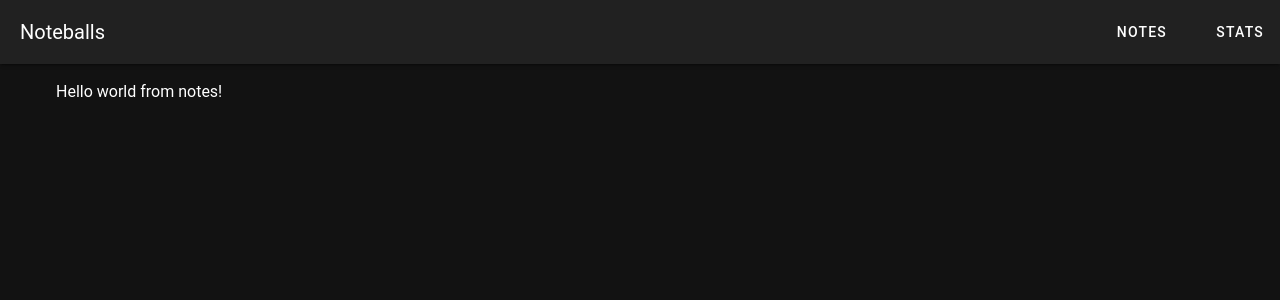
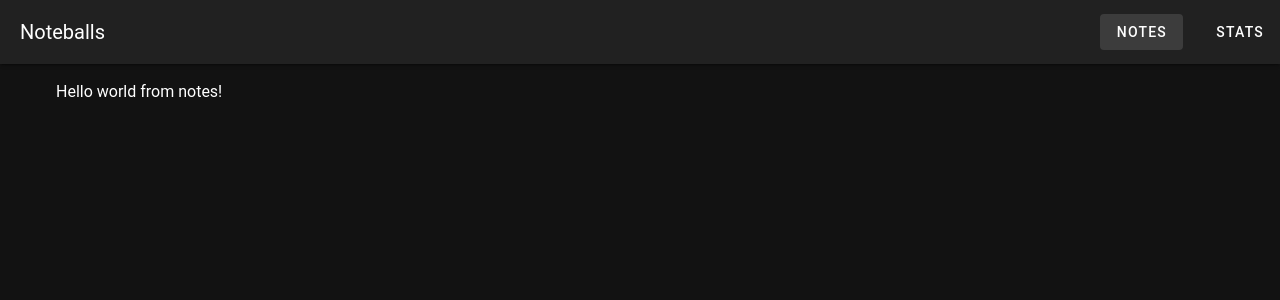
Before and after one commit to brainwave/learn, a Vue app in the folder vue3/noteballs/: page /notes in a window 1280 px wide. Shown: the top 300 px of the page. Built offline with nearby package versions, Linux system fonts and the light colour scheme.

Commit message:
Working drawer and notes

```diff
--- a/vue3/noteballs/src/App.vue
+++ b/vue3/noteballs/src/App.vue
@@ -1,9 +1,9 @@
 <template>
   <v-app>
-    <AppBar/>
+    <AppBar />
     <v-main>
       <v-container>
-        <RouterView/>
+        <RouterView />
       </v-container>
     </v-main>
   </v-app>
@@ -12,5 +12,5 @@
 <script setup lang="ts">
 
 import AppBar from "@/components/AppBar.vue";
-import {RouterView} from "vue-router";
+import { RouterView } from "vue-router";
 </script>
--- a/vue3/noteballs/src/components/AppBar.vue
+++ b/vue3/noteballs/src/components/AppBar.vue
@@ -1,8 +1,9 @@
-<script setup lang="ts">
+<script lang="ts" setup>
 
-import {ref, watch} from "vue";
+import {ref} from "vue";
 import NavBar from "@/components/NavBar.vue";
 import NavDrawer from "@/components/NavDrawer.vue";
+import type {NavItemEntry} from "@/components/NavItem.vue"
 
 const drawer = ref(false)
 
@@ -10,29 +11,33 @@ const toggleDrawer = () => {
   drawer.value = !drawer.value
 }
 
-const navItems = [
+const navItems: NavItemEntry[] = [
   {
     title: 'Notes',
-    path : '/notes'
+    path: '/notes'
   },
   {
     title: 'Stats',
-    path : '/stats'
+    path: '/stats'
   }
 ]
+
+const activeItemNumber = ref(0)
 
 </script>
 
 <template>
 
-      <v-app-bar color="primary" prominent :elevation="2">
-        <v-app-bar-nav-icon variant="text" @click.stop="toggleDrawer" class="nav-drawer"
-                            v-if="$vuetify.display.mdAndDown"></v-app-bar-nav-icon>
-        <v-toolbar-title class="title">Noteballs</v-toolbar-title>
-        <NavDrawer v-if="drawer" :navItems="navItems"/>
-        <v-spacer></v-spacer>
-        <NavBar v-if="$vuetify.display.lgAndUp" :navItems="navItems"/>
-      </v-app-bar>
+  <v-app-bar :elevation="2" color="primary" prominent>
+    <v-app-bar-nav-icon v-if="$vuetify.display.mdAndDown" class="nav-drawer" variant="text"
+                        @click.stop="toggleDrawer"></v-app-bar-nav-icon>
+    <v-toolbar-title class="title">Noteballs</v-toolbar-title>
+    <NavDrawer v-if="drawer" :navItems="navItems" @activeChanged="(index)=>{activeItemNumber=index}"
+               @click="drawer = !drawer"/>
+    <v-spacer></v-spacer>
+    <NavBar v-if="$vuetify.display.lgAndUp" :activeNumber="activeItemNumber" :navItems="navItems"
+            @activeChanged="(index)=>{activeItemNumber=index}"/>
+  </v-app-bar>
 
 </template>
 
--- a/vue3/noteballs/src/components/NavBar.vue
+++ b/vue3/noteballs/src/components/NavBar.vue
@@ -1,14 +1,18 @@
-<script setup lang="ts">
-import NavItem from "@/components/NavItem.vue";
+<script lang="ts" setup>
+import NavItem, {NavItemEntry} from "@/components/NavItem.vue"
 
 defineProps<{
-  navItems: string[],
+  navItems: NavItemEntry[],
+  activeNumber: number
 }>()
+
 </script>
 
 <template>
   <div class="nav-bar">
-    <NavItem v-for="item in navItems" :navItem="item.title" :key="item"/>
+    <NavItem v-for="(item, index) in navItems" :key="item.title"
+             :active="index===activeNumber" :navItem="item" :path="item.path" :title="item.title"
+             @click="$emit('activeChanged',index)"/>
   </div>
 </template>
 
@@ -17,5 +21,4 @@ defineProps<{
   display: flex;
   gap: 1rem;
 }
-
 </style>
--- a/vue3/noteballs/src/components/NavDrawer.vue
+++ b/vue3/noteballs/src/components/NavDrawer.vue
@@ -1,16 +1,16 @@
-<script setup lang="ts">
+<script lang="ts" setup>
+import type {NavItemEntry} from "@/components/NavItem.vue"
+
 defineProps<{
-  navItems: string[],
+  navItems: NavItemEntry[]
 }>()
 </script>
 
 <template>
-  <v-navigation-drawer :location="$vuetify.display.mobile ? 'bottom' : 'undefined'"
-                       temporary>
-    <v-list-item link v-for="item in navItems" :key="item" :title="item.title"></v-list-item>
+  <v-navigation-drawer :location="$vuetify.display.mobile ? 'bottom' : 'undefined'" temporary>
+    <v-list-item v-for="(item,index) in navItems" :key="item" :title="item.title" :to="item.path" link
+                 @click="$emit('activeChanged',index)"></v-list-item>
   </v-navigation-drawer>
 </template>
 
-<style scoped>
-
-</style>
+<style scoped></style>
--- a/vue3/noteballs/src/components/NavItem.vue
+++ b/vue3/noteballs/src/components/NavItem.vue
@@ -1,15 +1,18 @@
-<script setup lang="ts">
-defineProps<{
-  navItem: string
-}>()
+<script lang="ts" setup>
+
+export interface NavItemEntry {
+  title: string,
+  path: string
+}
+
+const props = defineProps<NavItemEntry>()
+
 </script>
 
 <template>
-  <v-btn>
-    {{navItem}}
+  <v-btn @click="$router.push(props.path)">
+    {{ props.title }}
   </v-btn>
 </template>
 
-<style scoped>
-
-</style>
+<style scoped></style>
--- a/vue3/noteballs/src/routes/routes.ts
+++ b/vue3/noteballs/src/routes/routes.ts
@@ -1,6 +1,7 @@
 import {RouteRecordRaw} from "vue-router";
 
-const routes:RouteRecordRaw[] = [
+const routes: RouteRecordRaw[] = [
+  {parth: '/', redirect: '/notes'},
   {path: '/notes', component: () => import('@/views/NotesView.vue')},
   {path: '/stats', component: () => import('@/views/StatsView.vue')},
 ]
```
